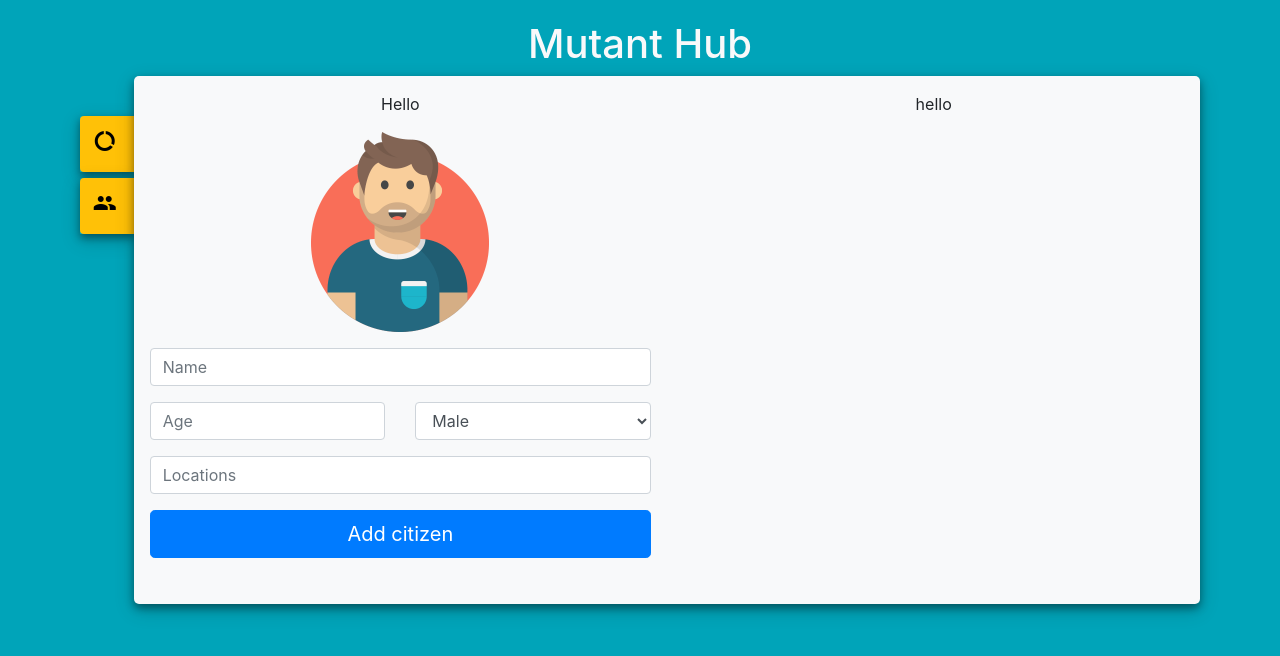
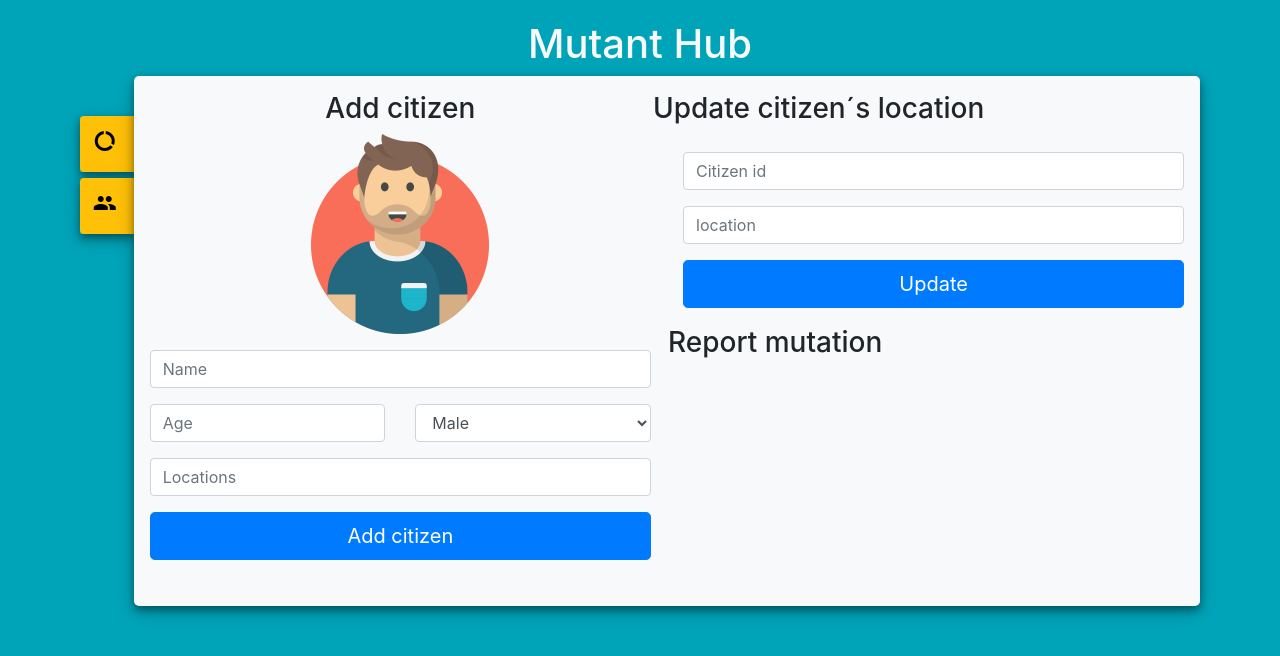
Before and after one commit to Luizlc10/MutantHub, a React (Create React App) app in the folder react-src/: page /citizens in a window 1280 px wide. Shown: the top 656 px of the page. Built offline with nearby package versions, Linux system fonts and the light colour scheme.

Commit message:
citizens: update location

```diff
--- a/react-src/src/components/citizens/citizens.js
+++ b/react-src/src/components/citizens/citizens.js
@@ -10,11 +10,14 @@ class Citizens extends React.Component {
       name: "",
       age: "",
       gender: "male",
-      location: ""
+      location: "",
+      citizenIdUpdate: "",
+      locationUpdate: ""
     };
 
     this.handleChange = this.handleChange.bind(this);
     this.addCitizen = this.addCitizen.bind(this);
+    this.updateLocation = this.updateLocation.bind(this);
   }
 
   addCitizen(){
@@ -41,6 +44,27 @@ class Citizens extends React.Component {
     console.log(this.state);
   }
 
+  updateLocation(){
+    fetch('https://mutanthub.herokuapp.com/citizens/' + this.state.citizenIdUpdate, {
+      method: 'PATCH',
+      headers: {
+        'Accept': '*',
+        'Content-Type': 'application/json',
+      },
+      body: {
+        location: this.state.locationUpdate
+      }
+    })
+    .then((response) => response.json())
+    .then((responseJson) => {
+      console.log(responseJson);
+    })
+    .catch((error) => {
+      console.error(error);
+    });
+    console.log(this.state);
+  }
+
   handleChange(event) {
     const name = event.target.name;
     this.setState({
@@ -48,12 +72,11 @@ class Citizens extends React.Component {
     });
   }
 
-
   render() {
     return (
       <div className="row">
         <div className="col-sm-12 col-md-6 p-3">
-          <p>Hello</p>
+          <h3>Add citizen</h3>
           <img className="mb-3" src={this.state.gender === 'female' ? 'user-f.png' : 'user-m.png'} height="200"/>
           <form>
             <div className="form-group">
@@ -81,7 +104,26 @@ class Citizens extends React.Component {
           </form>
         </div>
         <div className="col-sm-12 col-md-6 p-3">
-          hello
+          <div className="row h-50">
+            <div className="row">
+              <h3>Update citizen´s location</h3>
+            </div>
+            <div className="col-12 m-0">
+              <div className="form-group">
+                <input type="text" className="form-control" id="formGroupExampleInput" name="citizenIdUpdate"
+                        placeholder="Citizen id" value={this.state.citizenIdUpdate} onChange={this.handleChange}/>
+              </div>
+              <div className="form-group">
+                <input type="text" className="form-control" id="formGroupExampleInput" name="locationUpdate"
+                        placeholder="location" value={this.state.locationUpdate} onChange={this.handleChange}/>
+              </div>
+              <button className="btn btn-primary btn-lg btn-block" type="button" onClick={this.updateLocation}>Update</button>
+            </div>
+          </div>
+          <div className="row h-50">
+            <h3>Report mutation</h3>
+
+          </div>
         </div>
       </div>
     );
```
